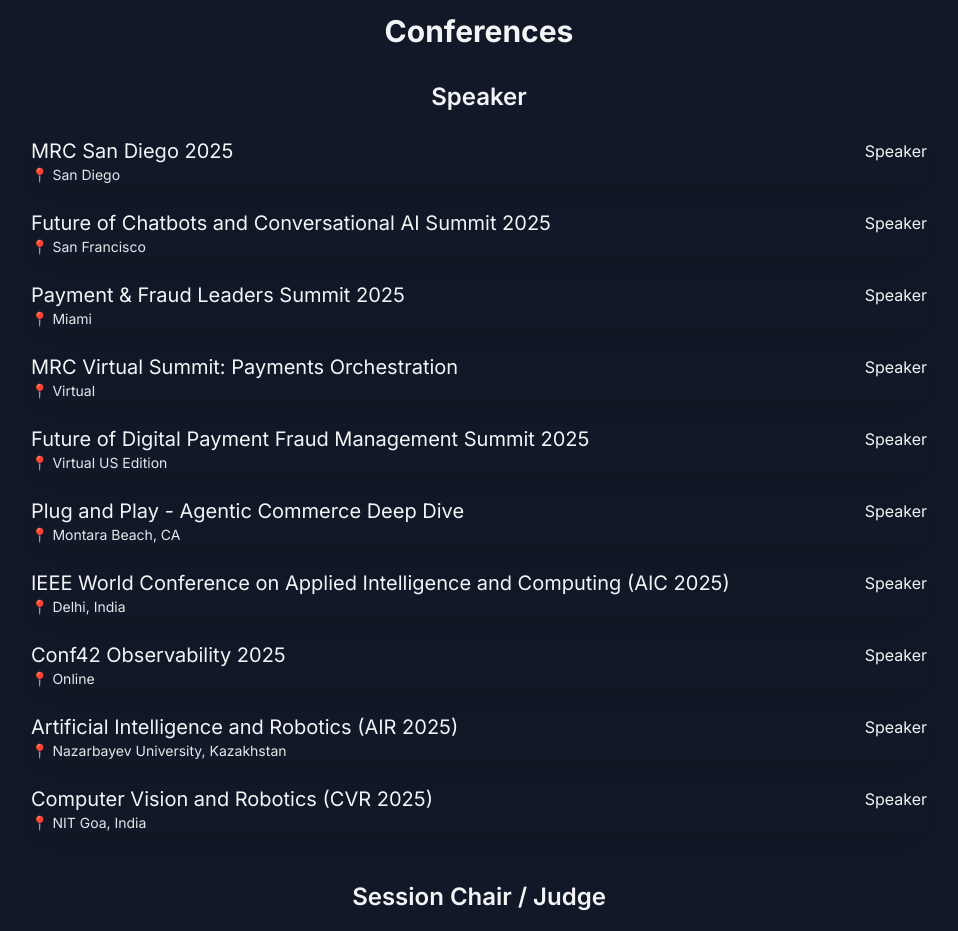
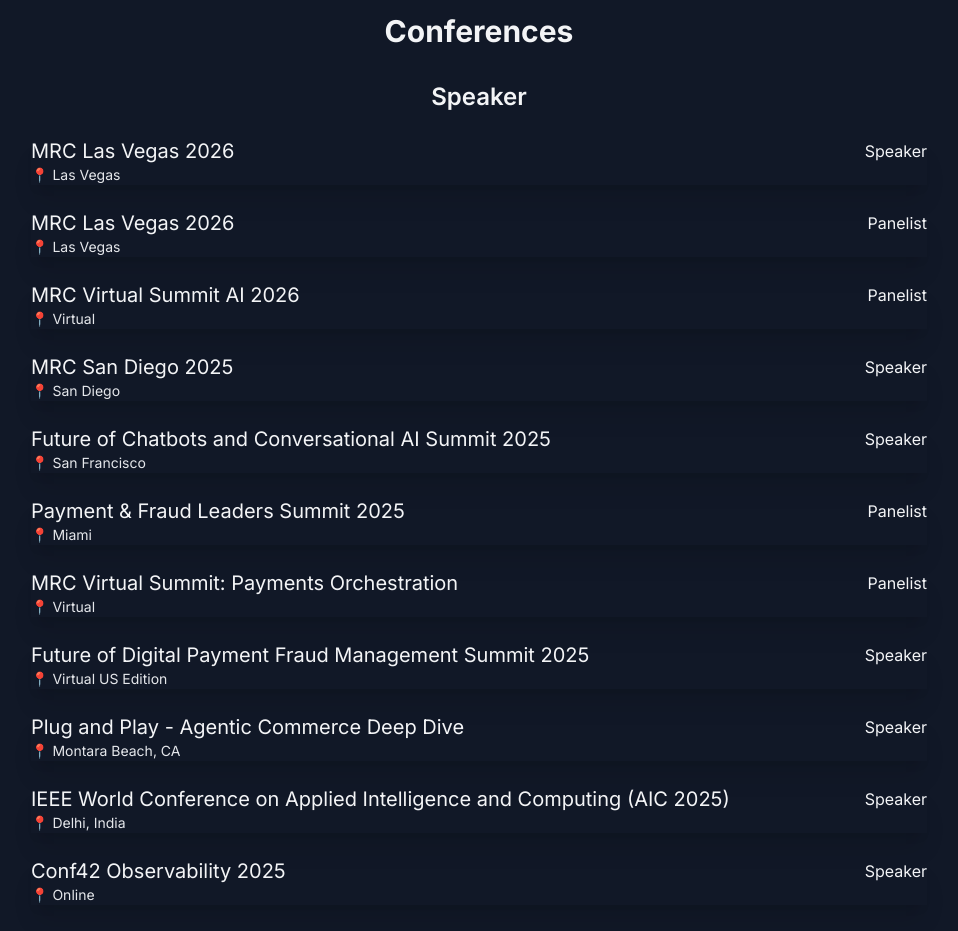
Before and after one commit to ashwindas/ashwindas.github.io, a Next.js app: page / in a window 1280 px wide. Shown: the part 2940-3871 px from the top of the page, without its empty margins (161-1119 px from the left). Built offline with nearby package versions, Linux system fonts and the light colour scheme.

Commit message:
feat: add MRC 2026 conferences and update Panelist badges

```diff
--- a/src/app/page.tsx
+++ b/src/app/page.tsx
@@ -291,6 +291,57 @@
             <h3 className="text-2xl font-semibold mb-6 text-center text-base-content dark:text-gray-100">Speaker</h3>
             <div className="grid grid-cols-1 gap-6 max-w-4xl mx-auto">
               <a
+                href="https://events.merchantriskcouncil.org/event/9be82b97-3a06-4db6-8162-9880412b81b3/agenda?session=6e6a1b70-4c69-4ff7-bb07-ca608c9e9980"
+                target="_blank"
+                rel="noopener noreferrer"
+                className="card bg-base-300 dark:bg-base-300 shadow-xl hover:shadow-2xl transition-shadow cursor-pointer overflow-hidden"
+              >
+                <div className="card-body">
+                  <div className="flex items-center justify-between">
+                    <h3 className="card-title text-xl text-base-content dark:text-gray-100">MRC Las Vegas 2026</h3>
+                    <div className="badge badge-primary">Speaker</div>
+                  </div>
+                  <p className="text-sm text-base-content dark:text-gray-200">
+                    <span className="inline-block mr-2">📍 Las Vegas</span>
+                  </p>
+                </div>
+              </a>
+
+              <a
+                href="https://events.merchantriskcouncil.org/event/9be82b97-3a06-4db6-8162-9880412b81b3/agenda?session=da25b894-6d6a-4193-a125-88dedf6cbe20"
+                target="_blank"
+                rel="noopener noreferrer"
+                className="card bg-base-300 dark:bg-base-300 shadow-xl hover:shadow-2xl transition-shadow cursor-pointer overflow-hidden"
+              >
+                <div className="card-body">
+                  <div className="flex items-center justify-between">
+                    <h3 className="card-title text-xl text-base-content dark:text-gray-100">MRC Las Vegas 2026</h3>
+                    <div className="badge badge-secondary">Panelist</div>
+                  </div>
+                  <p className="text-sm text-base-content dark:text-gray-200">
+                    <span className="inline-block mr-2">📍 Las Vegas</span>
+                  </p>
+                </div>
+              </a>
+
+              <a
+                href="https://events.merchantriskcouncil.org/event/88aba26d-674c-46b1-9dd6-658209026535/agenda"
+                target="_blank"
+                rel="noopener noreferrer"
+                className="card bg-base-300 dark:bg-base-300 shadow-xl hover:shadow-2xl transition-shadow cursor-pointer overflow-hidden"
+              >
+                <div className="card-body">
+                  <div className="flex items-center justify-between">
+                    <h3 className="card-title text-xl text-base-content dark:text-gray-100">MRC Virtual Summit AI 2026</h3>
+                    <div className="badge badge-secondary">Panelist</div>
+                  </div>
+                  <p className="text-sm text-base-content dark:text-gray-200">
+                    <span className="inline-block mr-2">📍 Virtual</span>
+                  </p>
+                </div>
+              </a>
+
+              <a
                 href="https://events.merchantriskcouncil.org/event/38b264d1-3a0c-49f0-bd97-1faccb84a255/speakers?session=7e830ec4-94bc-428d-af36-07d61e4f63d8"
                 target="_blank"
                 rel="noopener noreferrer"
@@ -333,7 +384,7 @@
                 <div className="card-body">
                   <div className="flex items-center justify-between">
                     <h3 className="card-title text-xl text-base-content dark:text-gray-100">Payment & Fraud Leaders Summit 2025</h3>
-                    <div className="badge badge-primary">Speaker</div>
+                    <div className="badge badge-secondary">Panelist</div>
                   </div>
                   <p className="text-sm text-base-content dark:text-gray-200">
                     <span className="inline-block mr-2">📍 Miami</span>
@@ -350,7 +401,7 @@
                 <div className="card-body">
                   <div className="flex items-center justify-between">
                     <h3 className="card-title text-xl text-base-content dark:text-gray-100">MRC Virtual Summit: Payments Orchestration</h3>
-                    <div className="badge badge-primary">Speaker</div>
+                    <div className="badge badge-secondary">Panelist</div>
                   </div>
                   <p className="text-sm text-base-content dark:text-gray-200">
                     <span className="inline-block mr-2">📍 Virtual</span>
```
